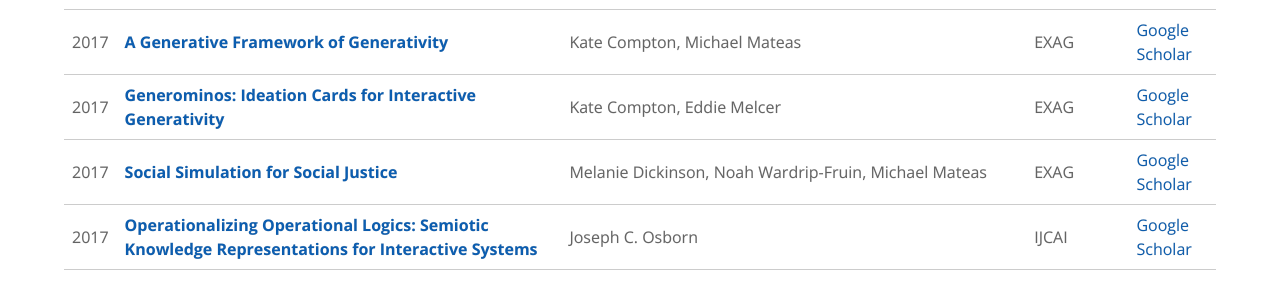
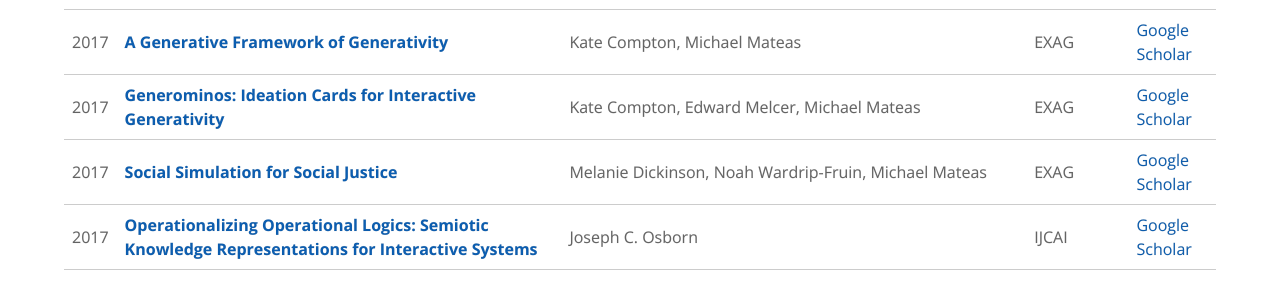
Before and after one commit to ExpressiveIntelligence/expressiveintelligence.github.io, a Jekyll site: the page built from publications/index.html, in a window 1280 px wide and 900 px high, scrolled down 1430 px. Shown: the part 164-445 px from the top of the window. Built offline with Jekyll 4.4.1, drawn with Linux system fonts in a browser that asks for light colours.

Commit message:
Fix authors for Generominos paper

```diff
--- a/_data/publications.json
+++ b/_data/publications.json
@@ -172,7 +172,7 @@
 {
   "title": "Generominos: Ideation Cards for Interactive Generativity",
   "url": "http://www.galaxykate.com/pdfs/ComptonMelcerMateas-Generominos.pdf",
-  "authors": ["Kate Compton", "Eddie Melcer"],
+  "authors": ["Kate Compton", "Edward Melcer", "Michael Mateas"],
   "year": "2017",
   "venue": "EXAG",
   "venue_long": "Experimental AI in Games"
```
Also changed, not shown: 1 other file.
